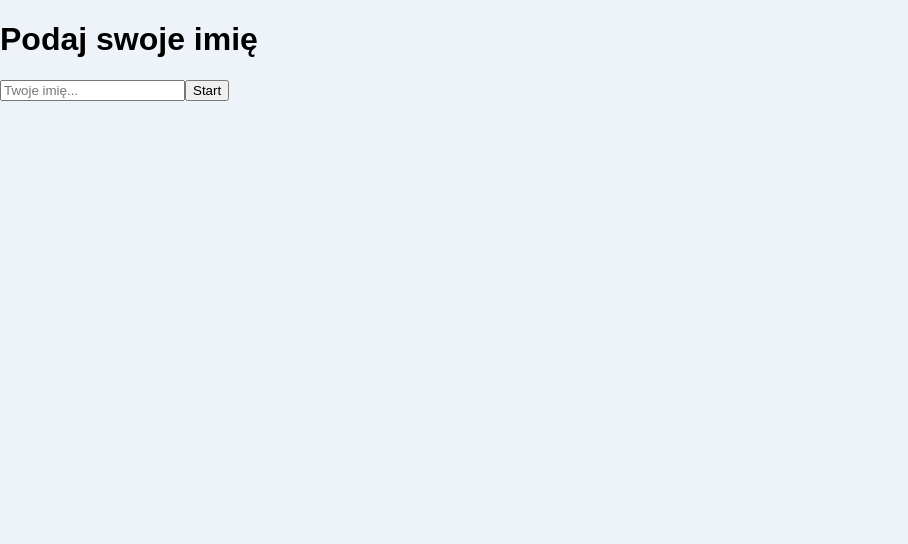
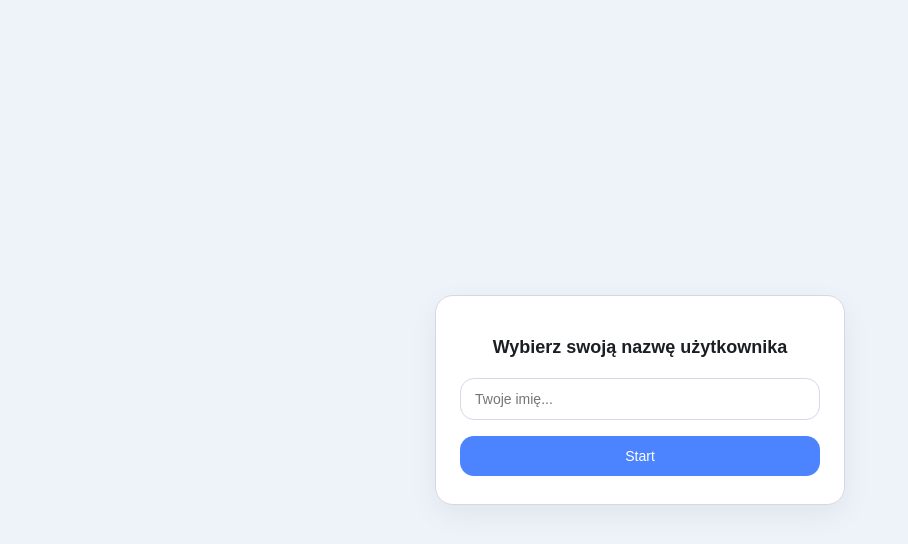
Before and after one commit to adampietkiewicz56/chat-window, a React (Create React App) app in the folder chat-app/: page / in a window 1280 px wide. Shown: the top 544 px of the page, without its empty margins (0-908 px from the left). Built offline with nearby package versions, Linux system fonts and the light colour scheme.

Commit message:
Dodano możliwość wylogowania, scss do panelu logowania, drobne poprawki

```diff
--- a/chat-app/src/App.jsx
+++ b/chat-app/src/App.jsx
@@ -1,7 +1,8 @@
 import { ChatProvider } from "./context/ChatContext";
-import { BrowserRouter as Router, Routes, Route } from "react-router-dom"
-import Welcome from "./pages/Welcome"
+import { BrowserRouter as Router, Routes, Route } from "react-router-dom";
+import Welcome from "./pages/Welcome";
 import Chat from "./pages/Chat";
+import PrivateRoute from "./routes/PrivateRoute";
 
 export default function App() {
   return (
@@ -9,7 +10,15 @@ export default function App() {
       <Router>
         <Routes>
           <Route path="/" element={<Welcome />} />
-                <Route path="/chat" element={<Chat />} />
+
+          <Route
+            path="/chat"
+            element={
+              <PrivateRoute>
+                <Chat />
+              </PrivateRoute>
+            }
+          />
         </Routes>
       </Router>
     </ChatProvider>
--- a/chat-app/src/components/UserHeader.jsx
+++ b/chat-app/src/components/UserHeader.jsx
@@ -3,7 +3,12 @@ import StatusSelect from "./StatusSelect";
 
 
 export default function UserHeader() {
-  const { user, setUser } = useChatContext();
+  const { user } = useChatContext();
+
+  const logout = () => {
+    localStorage.removeItem("username");
+    window.location.reload();
+  };
 
   return (
     <div className="user-header">
@@ -12,6 +17,9 @@ export default function UserHeader() {
       <div className="details">
         <strong>{user.name}</strong>
         <StatusSelect/>
+        <button onClick={logout} className="logout-btn">
+          Wyloguj
+        </button>
       </div>
     </div>
   );
--- a/chat-app/src/context/ChatContext.jsx
+++ b/chat-app/src/context/ChatContext.jsx
@@ -3,9 +3,12 @@ import { createContext, useContext, useState } from "react";
 const ChatContext = createContext();
 
 export function ChatProvider({ children }) {
-  const [user, setUser] = useState({
-    name: localStorage.getItem("username") || "Anonim",
-    status: "Dostępny",
+  // ✅ USER: null = niezalogowany
+  const [user, setUser] = useState(() => {
+    const storedName = localStorage.getItem("username");
+    return storedName
+      ? { name: storedName, status: "Dostępny" }
+      : null;
   });
 
   const [settings, setSettings] = useState({
@@ -71,11 +74,18 @@ export function ChatProvider({ children }) {
     }, 2000);
   };
 
+  // ✅ czytelne wylogowanie
+  const logout = () => {
+    localStorage.removeItem("username");
+    setUser(null);
+  };
+
   return (
     <ChatContext.Provider
       value={{
         user,
         setUser,
+        logout,
         settings,
         setSettings,
         contacts,
--- a/chat-app/src/pages/Welcome.jsx
+++ b/chat-app/src/pages/Welcome.jsx
@@ -1,31 +1,44 @@
-import { useState, useEffect } from "react"
-import { useNavigate } from "react-router-dom"
+import { useState, useEffect } from "react";
+import { useNavigate } from "react-router-dom";
+import { useChatContext } from "../context/ChatContext";
 
 export default function Welcome() {
   const [name, setName] = useState("");
   const navigate = useNavigate();
+  const { setUser } = useChatContext();
 
   useEffect(() => {
     const savedName = localStorage.getItem("username");
     if (savedName) {
+      // 🔹 jeżeli ktoś odświeży stronę
+      setUser({ name: savedName, status: "Dostępny" });
       navigate("/chat");
     }
-    }, [navigate]);
+  }, [navigate, setUser]);
 
   const handleSubmit = (e) => {
     e.preventDefault();
     if (!name.trim()) return;
-        localStorage.setItem("username", name.trim());
+
+    const trimmedName = name.trim();
+
+    // 🔹 zapis trwały
+    localStorage.setItem("username", trimmedName);
+
+    // 🔹 zapis do stanu aplikacji (KLUCZ!)
+    setUser({ name: trimmedName, status: "Dostępny" });
+
     navigate("/chat");
   };
 
+    return (
+    <div className="welcome-page">
+        <div className="welcome-card">
+        <h1>Wybierz swoją nazwę użytkownika</h1>
 
-    return (
-        <div>
-            <h1>Podaj swoje imię</h1>
         <form onSubmit={handleSubmit}>
             <input
-                    type = "text"
+            type="text"
             placeholder="Twoje imię..."
             value={name}
             onChange={(e) => setName(e.target.value)}
@@ -33,5 +46,6 @@ export default function Welcome() {
             <button type="submit">Start</button>
         </form>
         </div>
+    </div>
     );
 }
--- /dev/null
+++ b/chat-app/src/routes/PrivateRoute.jsx
@@ -0,0 +1,12 @@
+import { Navigate } from "react-router-dom";
+import { useChatContext } from "../context/ChatContext";
+
+export default function PrivateRoute({ children }) {
+  const { user } = useChatContext();
+
+  if (!user) {
+    return <Navigate to="/" replace />;
+  }
+
+  return children;
+}
--- a/chat-app/src/styles/main.scss
+++ b/chat-app/src/styles/main.scss
@@ -158,6 +158,8 @@ body {
   box-shadow: 0 2px 8px rgba(0, 0, 0, 0.05);
   z-index: 1000;
 }
+
+
 
 .avatar {
   width: 36px;
@@ -366,3 +368,93 @@ body {
   transform: scale(1.15);
   background: $accent-light;
 }
+
+
+// ==LOGOUT==
+.logout-btn {
+  margin-top: 4px;
+  font-size: 12px;
+  background: none;
+  border: none;
+  color: $accent;
+  cursor: pointer;
+  padding: 0;
+
+  &:hover {
+    text-decoration: underline;
+  }
+}
+
+
+
+
+// WELCOME PAGE
+
+/* ===== WELCOME PAGE ===== */
+
+.welcome-page {
+  height: 100vh;
+  display: flex;
+  align-items: center;
+  justify-content: center;
+  background: $bg;
+}
+
+.welcome-card {
+  width: 100%;
+  max-width: 360px;
+  background: #ffffff;
+  padding: 28px 24px;
+  border-radius: 18px;
+  border: 1px solid $border;
+
+  box-shadow: 0 10px 30px rgba(0, 0, 0, 0.06);
+  text-align: center;
+}
+
+.welcome-card h1 {
+  font-size: 18px;
+  font-weight: 600;
+  margin-bottom: 20px;
+  color: $text-dark;
+}
+
+.welcome-card form {
+  display: flex;
+  flex-direction: column;
+  gap: 12px;
+}
+
+.welcome-card input {
+  padding: 12px 14px;
+  border-radius: 14px;
+  border: 1px solid $border;
+  font-size: 14px;
+  outline: none;
+  transition: border 0.2s;
+}
+
+.welcome-card input:focus {
+  border-color: $accent;
+}
+
+.welcome-card button {
+  margin-top: 4px;
+  padding: 12px;
+  border-radius: 14px;
+  border: none;
+  background: $accent;
+  color: #ffffff;
+  font-size: 14px;
+  font-weight: 500;
+  cursor: pointer;
+  transition: background 0.2s, transform 0.1s;
+}
+
+.welcome-card button:hover {
+  background: darken($accent, 8%);
+}
+
+.welcome-card button:active {
+  transform: scale(0.97);
+}
```
Lines whose indentation alone changed are shown as unchanged.
